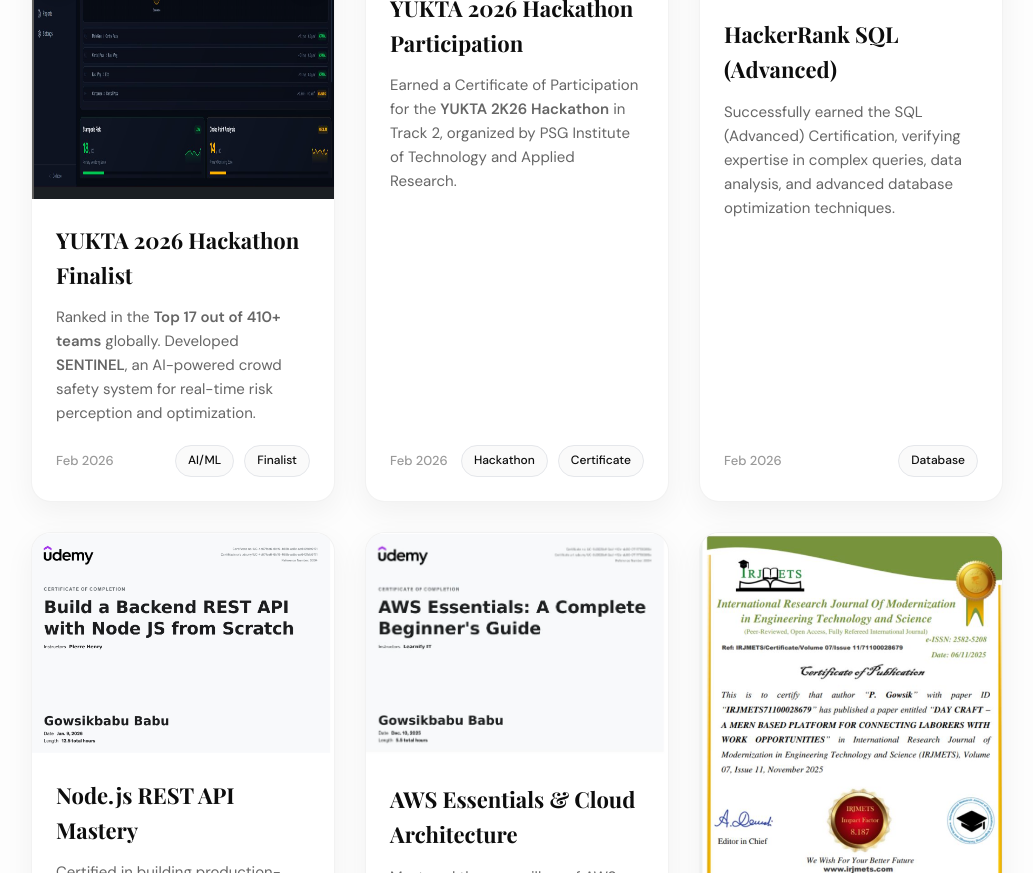
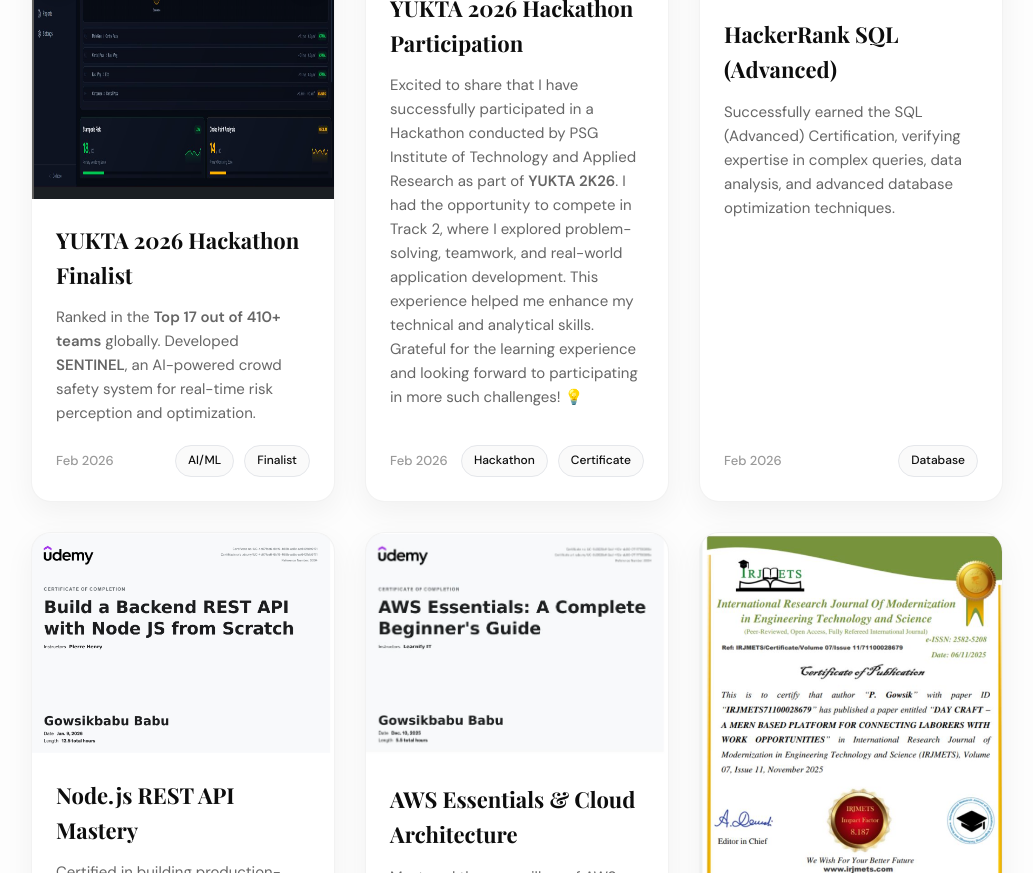
Before and after one commit to 450gowsik/Shana-sites, a website built with Vite: page index.html in a window 1280 px wide. Shown: the part 7476-8349 px from the top of the page, without its empty margins (123-1156 px from the left). Built offline with nearby package versions, Linux system fonts and the light colour scheme.

Commit message:
Update YUKTA achievement caption

```diff
--- a/index.html
+++ b/index.html
@@ -1247,9 +1247,14 @@
           <div class="ach-body">
             <h3>YUKTA 2026 Hackathon Participation</h3>
             <p>
-              Earned a Certificate of Participation for the
-              <strong>YUKTA 2K26 Hackathon</strong> in Track 2, organized by
-              PSG Institute of Technology and Applied Research.
+              Excited to share that I have successfully participated in a
+              Hackathon conducted by PSG Institute of Technology and Applied
+              Research as part of <strong>YUKTA 2K26</strong>. I had the
+              opportunity to compete in Track 2, where I explored
+              problem-solving, teamwork, and real-world application
+              development. This experience helped me enhance my technical and
+              analytical skills. Grateful for the learning experience and
+              looking forward to participating in more such challenges! 💡
             </p>
             <div class="ach-footer">
               <span class="ach-date">Feb 2026</span>
```
